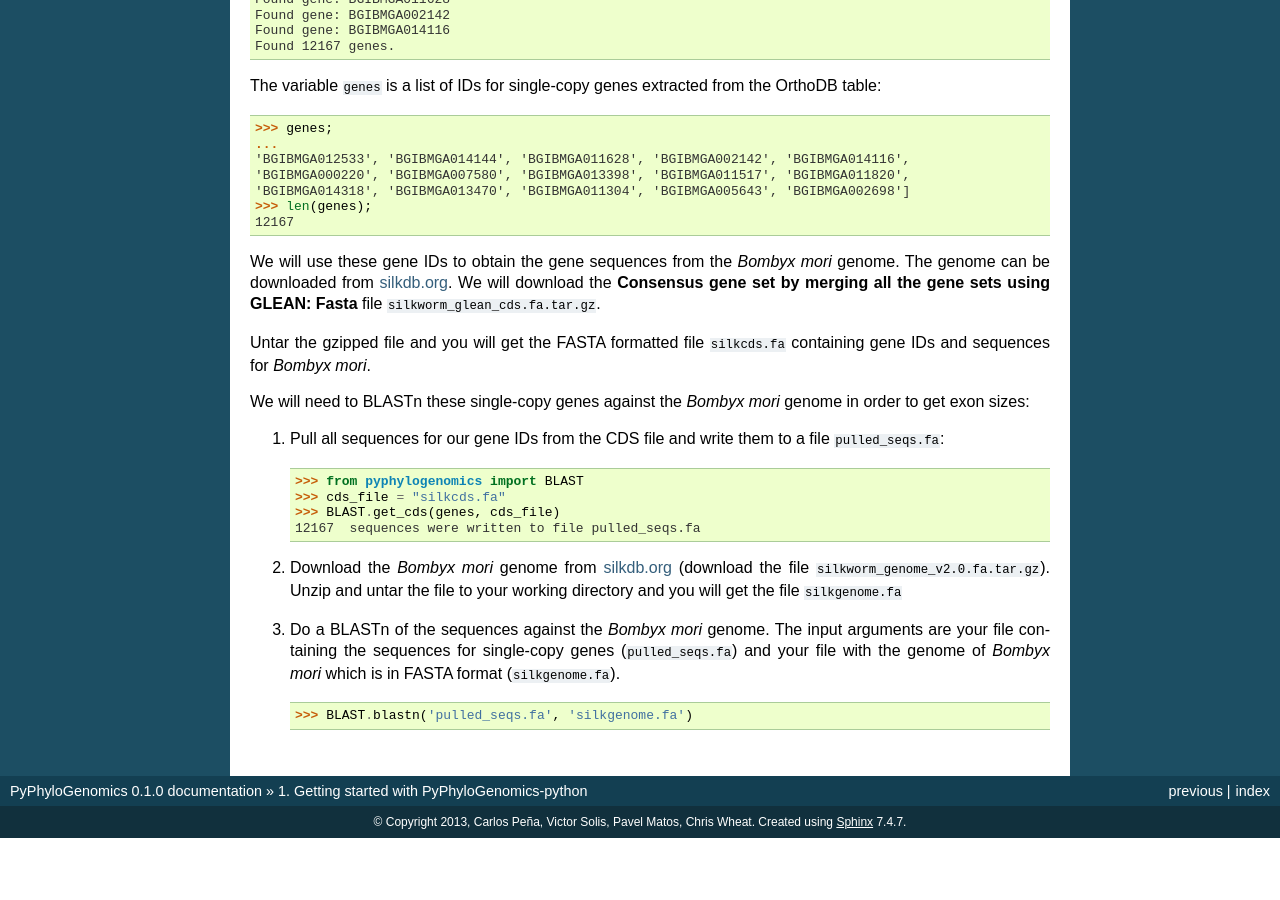
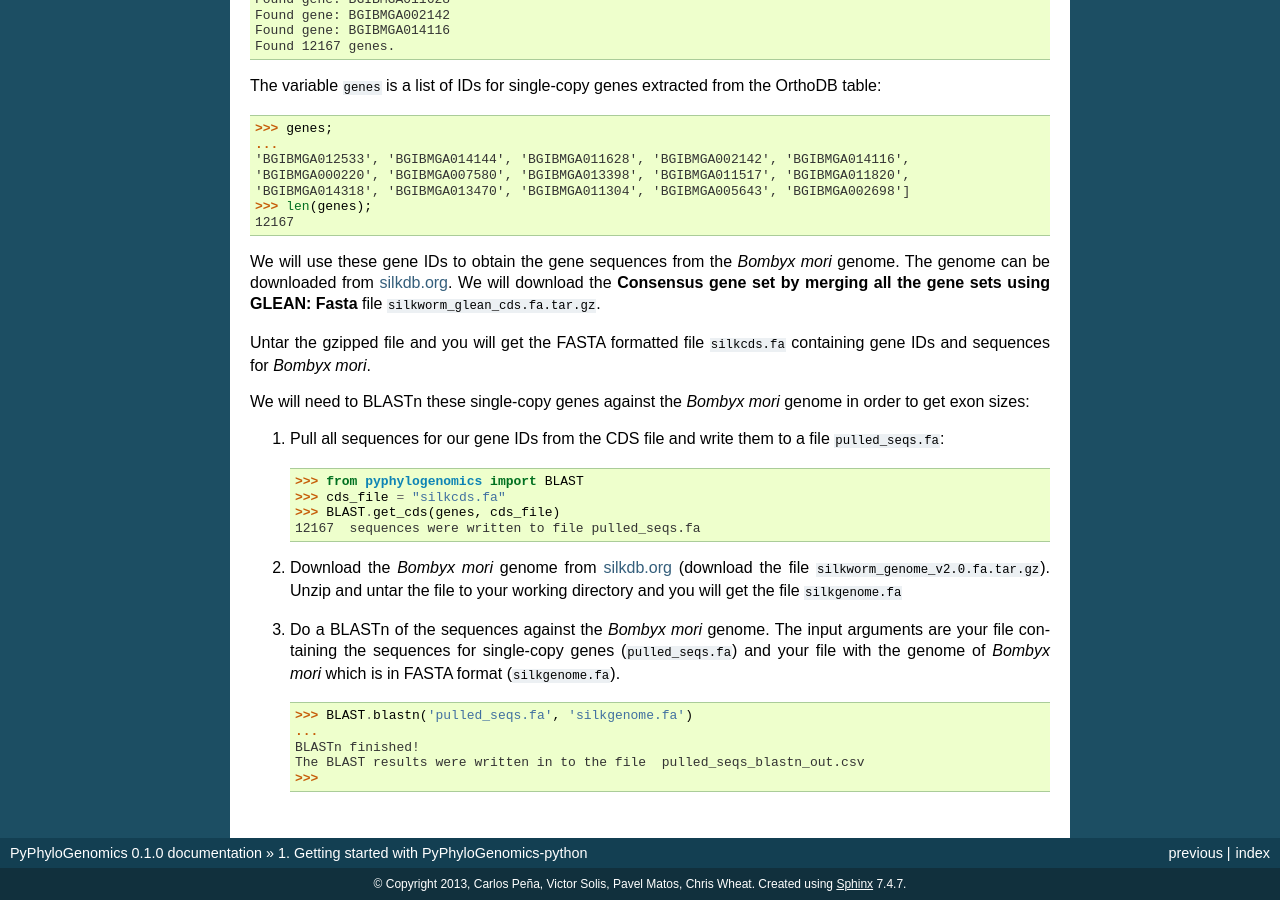
Before and after one commit to carlosp420/PyPhyloGenomics, a Sphinx documentation site: the page built from doc/getting-started.rst, in a window 1280 px wide and 900 px high, scrolled down 1153 px. Built offline with Sphinx 7.4.7, drawn with Linux system fonts in a browser that asks for light colours; formulas are drawn with MathJax 3; before the commit the page ends 1991 px from its top, so only the background shows below that.

Commit message:
guide - blast part

```diff
--- a/doc/getting-started.rst
+++ b/doc/getting-started.rst
@@ -93,3 +93,7 @@ in order to get exon sizes:
 3. Do a BLASTn of the sequences against the *Bombyx mori* genome. The input arguments are your file containing the sequences for single-copy genes (``pulled_seqs.fa``) and your file with the genome of *Bombyx mori* which is in FASTA format (``silkgenome.fa``).
 
     >>> BLAST.blastn('pulled_seqs.fa', 'silkgenome.fa')
+    ...
+    BLASTn finished!
+    The BLAST results were written in to the file  pulled_seqs_blastn_out.csv
+    >>>
```
